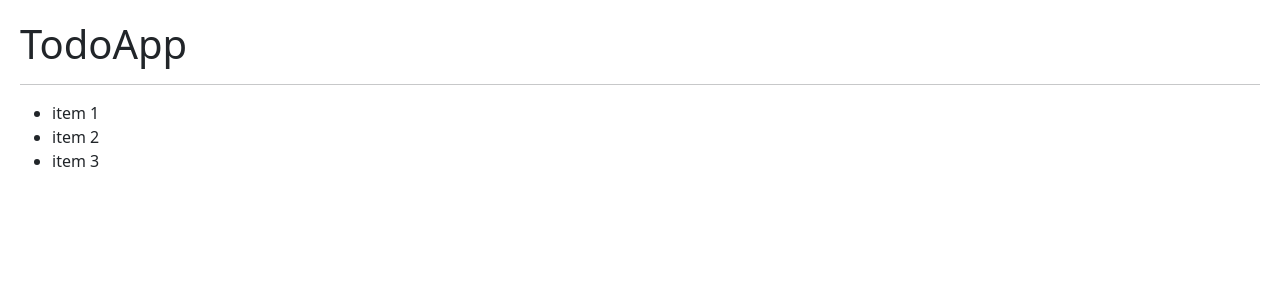
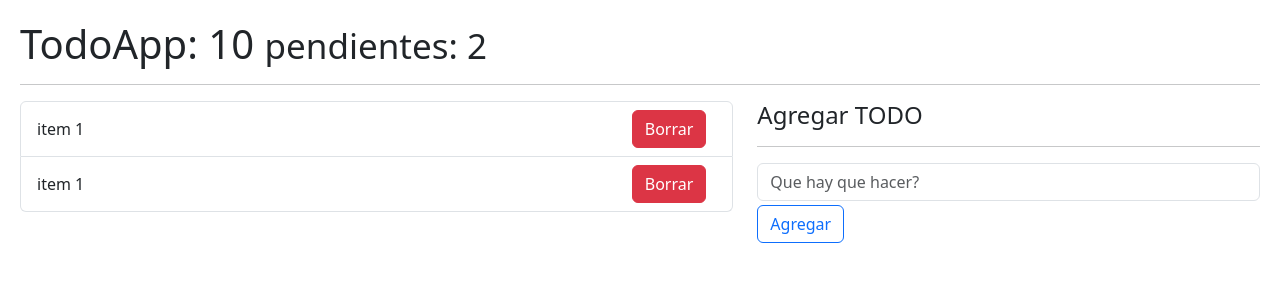
Before and after one commit to osmanjosue/05HookAppReact, a React (Vite) app: page / in a window 1280 px wide. Shown: the top 300 px of the page. Built offline with nearby package versions, Linux system fonts and the light colour scheme.

Commit message:
Seccion 10 => Clase: Creando el cascaron de la lista de TODOs

```diff
--- a/src/08-useReducer/TodoApp.jsx
+++ b/src/08-useReducer/TodoApp.jsx
@@ -19,14 +19,36 @@
 
   return (
     <>
-      <h1>TodoApp</h1>
+      <h1>
+        TodoApp: 10 <small>pendientes: 2</small>
+      </h1>
       <hr />
-
-      <ul>
-        <li>item 1</li>
-        <li>item 2</li>
-        <li>item 3</li>
-      </ul>
+      <div className="row">
+        <div className="col-7">
+          <ul className="list-group">
+            {todos.map((todo) => (
+              <li className="list-group-item d-flex justify-content-between">
+                <span className="align-self-center">item 1</span>
+                <button className="btn btn-danger">Borrar</button>
+              </li>
+            ))}
+          </ul>
+        </div>
+        <div className="col-5">
+          <h4>Agregar TODO</h4>
+          <hr />
+          <form>
+            <input
+              type="text"
+              placeholder="Que hay que hacer?"
+              className="form-control"
+            />
+            <button type="submit" className="btn btn-outline-primary mt-1">
+              Agregar
+            </button>
+          </form>
+        </div>
+      </div>
     </>
   );
 };
```
